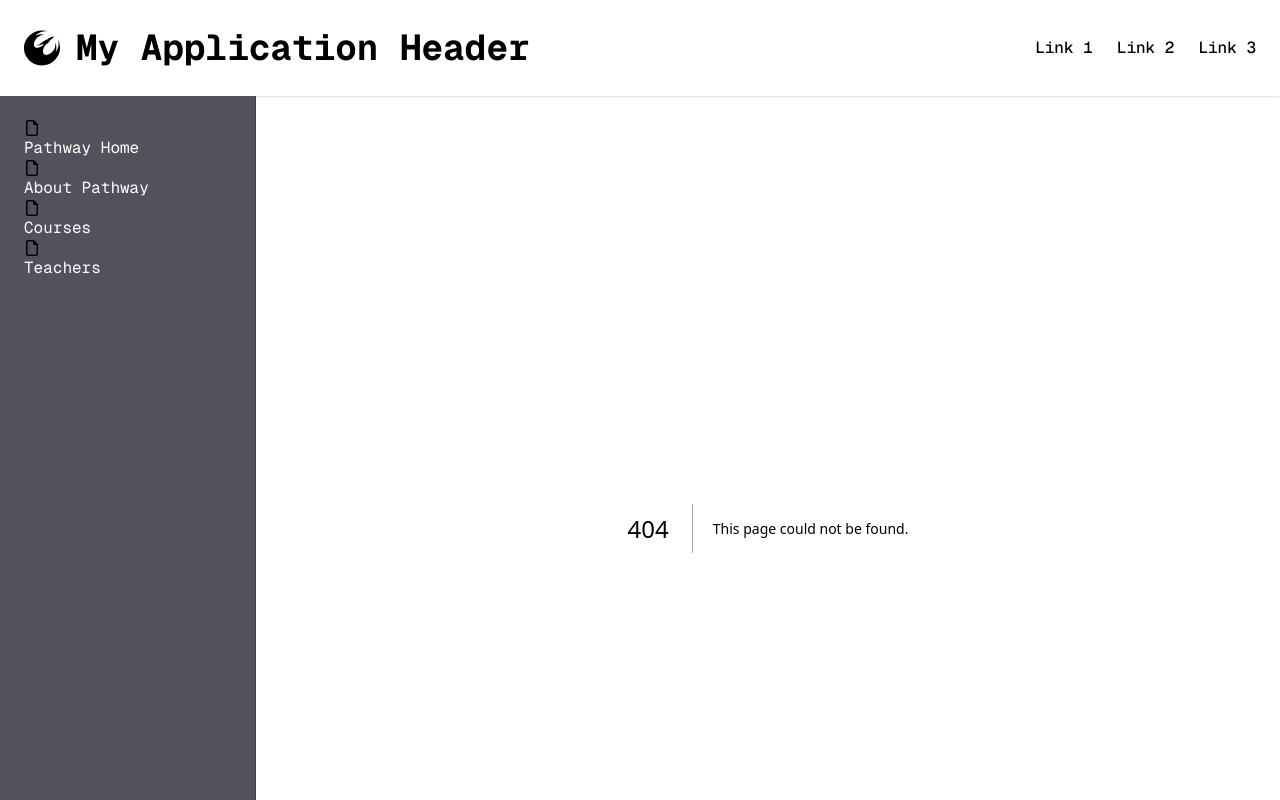
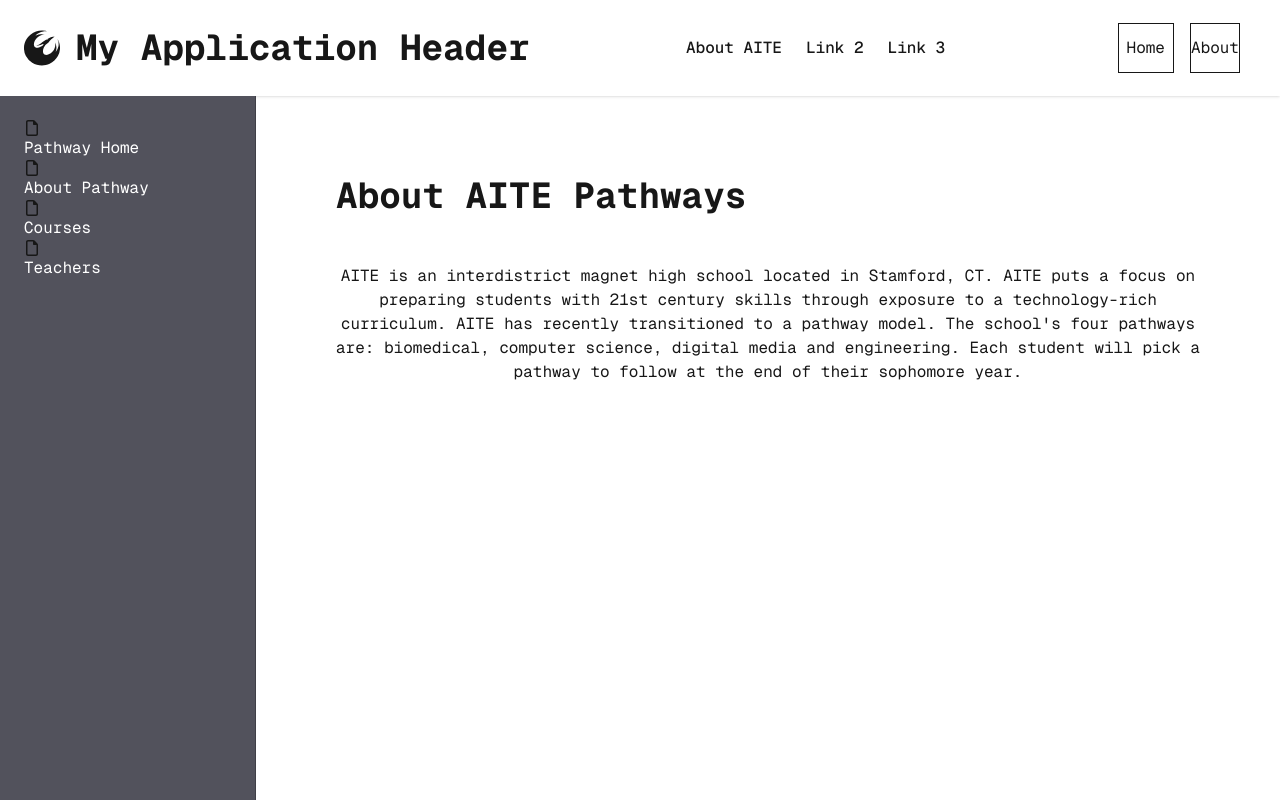
Before and after one commit to se001pe/peterson-543-new, a Next.js app: page /about in a window 1280 px wide. Before the commit this address had no page. Shown: the top 800 px of the page. Built offline with nearby package versions, Linux system fonts and the light colour scheme.

Commit message:
changes for assignment 5

```diff
--- /dev/null
+++ b/app/about/page.tsx
@@ -0,0 +1,20 @@
+'use client';
+import React from 'react';
+import Image from 'next/image';
+
+const About: React.FC = () => {
+return (
+    <div className = "text-center p-6">
+        <div className = "flex flex-row p-6">
+            <h1 className = "text-4xl font-bold">About AITE Pathways</h1>
+    </div>
+        <div className = "flex flex-row p-6">
+            <h4 className = "text-base">AITE is an interdistrict magnet high school located in Stamford, CT. AITE puts a focus on
+            preparing students with 21st century skills through exposure to a technology-rich curriculum. AITE has recently transitioned
+            to a pathway model. The school's four pathways are: biomedical, computer science, digital media and engineering. Each student
+            will pick a pathway to follow at the end of their sophomore year.</h4>
+        </div>
+    </div>
+    );
+};
+export default About;
--- a/app/page.tsx
+++ b/app/page.tsx
@@ -1,7 +1,6 @@
 /*import Image from "next/image";*/
 import Intro from "@/components/intro";
 import AccordionUI from "@/layout/ui/accordion";
-import ButtonUI from "@/layout/ui/button";
 export default function Home() {
   return (
     <div className="flex gap-6">
@@ -13,7 +12,6 @@ export default function Home() {
           <li className = "p-2">Bullet Point 2</li><p>Description</p>
           <li className = "p-2">Bullet Point 3</li><p>Description</p>
         </ul>
-        <ButtonUI />
     </div>
   </div>
   );
--- a/layout/header.tsx
+++ b/layout/header.tsx
@@ -1,5 +1,7 @@
 'use client';
 import React from 'react';
+import Link from 'next/link';
+import NavUI from './nav';
 import { FaPhoenixSquadron } from 'react-icons/fa6';
 const Header: React.FC = () => {
 return (
@@ -9,10 +11,11 @@ return (
             <h1 className = "text-4xl font-bold">My Application Header </h1>
         </div>
         <nav className = "flex space-x-6 text-base font-medium">
-            <a href= "#" className = "hover:text-blue-600">Link 1</a>
+            <a href= "#" className = "hover:text-blue-600">About AITE</a>
             <a href= "#" className = "hover:text-blue-600">Link 2</a>
             <a href= "#" className = "hover:text-blue-600">Link 3</a>
         </nav>
+        <NavUI />
     </header>
     );
 };
--- /dev/null
+++ b/layout/nav.tsx
@@ -0,0 +1,19 @@
+'use client';
+import React from 'react';
+import Link from 'next/link';
+
+const NavUI: React.FC = () => {
+    return (
+        <nav className = "background-gray-800 p-4">
+            <ul className = "flex flex-row gap-4">
+                <li className = "border border-double px-2 py-3">
+                    <Link href = "/ ">Home</Link>
+                </li>
+                <li className = "border border-double px2 py-3">
+                    <Link href = "/about">About</Link>
+                </li>
+            </ul>
+        </nav>
+    );
+};
+export default NavUI;
```
